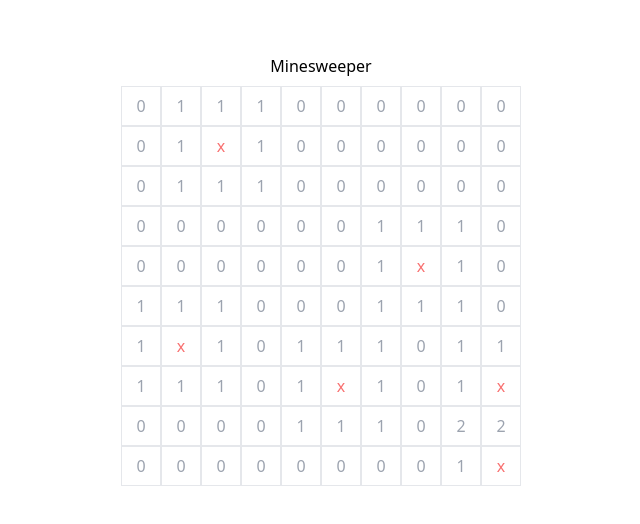
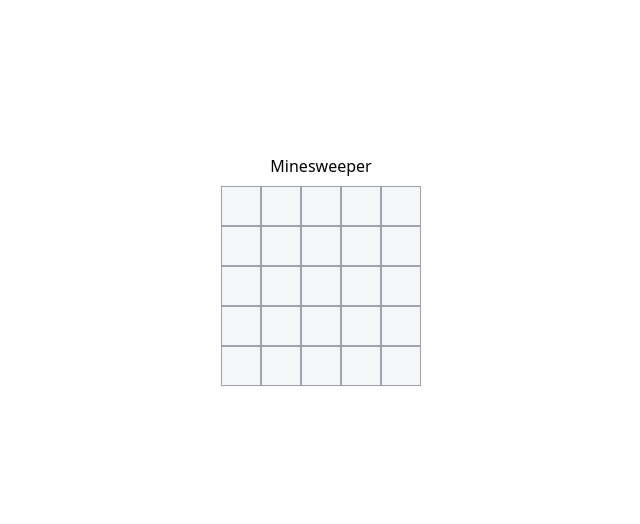
Before and after one commit to liuhq8796/liuhq8796.github.io, a Vue app: page /minesweeper in a window 1280 px wide. Shown: the part 130-654 px from the top of the page, without its empty margins (319-959 px from the left). Built offline with nearby package versions, Linux system fonts and the light colour scheme; the HTML template or start-up script is replaced by a standard one.

Commit message:
写个扫雷 (3/9)

```diff
--- /dev/null
+++ b/src/components/icons/IconBomb.vue
@@ -0,0 +1,15 @@
+<template>
+  <svg
+    xmlns="http://www.w3.org/2000/svg"
+    class="w-6 h-6"
+    aria-hidden="true"
+    role="img"
+    preserveAspectRatio="xMidYMid meet"
+    viewBox="0 0 24 24"
+  >
+    <path
+      fill="currentColor"
+      d="m18.293 4.293l-1.086 1.086l-1.086-1.086a.999.999 0 0 0-1.414 0l-1.249 1.249A8.427 8.427 0 0 0 10.499 5C5.813 5 2 8.813 2 13.5S5.813 22 10.499 22s8.5-3.813 8.5-8.5a8.42 8.42 0 0 0-.431-2.654L19.914 9.5a.999.999 0 0 0 0-1.414l-1.293-1.293l1.09-1.09C19.94 5.474 20.556 5 21 5h1V3h-1c-1.4 0-2.584 1.167-2.707 1.293zM10.499 10c-.935 0-1.813.364-2.475 1.025A3.48 3.48 0 0 0 7 13.5H5c0-1.468.571-2.849 1.609-3.888A5.464 5.464 0 0 1 10.499 8v2z"
+    />
+  </svg>
+</template>
--- /dev/null
+++ b/src/components/icons/IconFlag.vue
@@ -0,0 +1,16 @@
+<template>
+  <svg
+    xmlns="http://www.w3.org/2000/svg"
+    aria-hidden="true"
+    role="img"
+    width="1em"
+    height="1em"
+    preserveAspectRatio="xMidYMid meet"
+    viewBox="0 0 24 24"
+  >
+    <path
+      fill="currentColor"
+      d="M5.5 20.5a1 1 0 0 1-1-1v-15a1 1 0 0 1 1-1h6.38a1 1 0 0 1 .9.55l.72 1.45h5a1 1 0 0 1 1 1v8a1 1 0 0 1-1 1h-5.39a1 1 0 0 1-.89-.55l-.72-1.45h-5v6a1 1 0 0 1-1 1Zm1-15v6h6l1 2h4v-6h-5l-1-2h-5Z"
+    />
+  </svg>
+</template>
--- a/src/views/MinesweeperView.vue
+++ b/src/views/MinesweeperView.vue
@@ -1,5 +1,9 @@
 <script setup lang="ts">
-import { reactive } from "vue";
+import { reactive, watchEffect } from "vue";
+
+// Components
+import IconBomb from "../components/icons/IconBomb.vue";
+import IconFlag from "../components/icons/IconFlag.vue";
 
 interface BlockState {
   x: number;
@@ -10,8 +14,8 @@
   flagged?: boolean;
 }
 
-const WIDTH = 10;
-const HEIGHT = 10;
+const WIDTH = 5;
+const HEIGHT = 5;
 const data = reactive(
   Array.from({ length: HEIGHT }, (_, y) =>
     Array.from(
@@ -20,24 +24,46 @@
         x,
         y,
         adjacentMines: 0,
+        revealed: false,
       })
     )
   )
 );
 
-const onClick = (x: number, y: number) => {
-  console.log(x, y);
+let mineGenerated = false;
+let dev = false;
+
+const onClick = (item: BlockState) => {
+  if (!mineGenerated) {
+    generateMines(item);
+    updateNumbers();
+    mineGenerated = true;
+  }
+
+  item.revealed = true;
+  if (item.mine) {
+    alert("BOOM!");
+  } else {
+    expendZero(item);
+  }
 };
 
-const generateMines = () => {
+const onRightClick = (block: BlockState) => {
+  block.flagged = !block.flagged;
+};
+
+const generateMines = (initial: BlockState) => {
   for (const row of data) {
     for (const block of row) {
+      if (
+        Math.abs(initial.x - block.x) <= 1 &&
+        Math.abs(initial.y - block.y) <= 1
+      )
+        continue;
       block.mine = Math.random() < 0.1;
     }
   }
 };
-
-generateMines();
 
 const DIRECTIONS = [
   [-1, -1],
@@ -50,27 +76,71 @@
   [-1, 0],
 ] as const;
 
+const NUMBER_COLOR = [
+  "text-transparent",
+  "text-blue-500",
+  "text-green-500",
+  "text-red-500",
+  "text-orange-500",
+  "text-purple-500",
+  "text-pink-500",
+  "text-yellow-500",
+  "text-gray-500",
+];
+
 const updateNumbers = () => {
   for (const row of data) {
     for (const item of row) {
       if (item.mine) continue;
-      for (const [dx, dy] of DIRECTIONS) {
-        const x = item.x + dx;
-        const y = item.y + dy;
-        if (x < 0 || x >= WIDTH || y < 0 || y >= HEIGHT) continue;
-        if (data[y][x].mine) {
-          item.adjacentMines++;
-        }
-      }
+      getSibilings(item).forEach((sibiling) => {
+        if (sibiling.mine) item.adjacentMines++;
+      });
     }
   }
 };
 
-updateNumbers();
+const getBlockClass = (item: BlockState) => {
+  if (!item.revealed) return "bg-gray-400/10 hover:bg-gray-400";
+  return item.mine ? "text-red-400" : NUMBER_COLOR[item.adjacentMines];
+};
 
-const getBlockClass = (item: BlockState) => {
-  return item.mine ? "text-red-400" : "text-gray-400";
+const expendZero = (block: BlockState) => {
+  if (block.adjacentMines > 0) return;
+  getSibilings(block).forEach((sibiling) => {
+    if (sibiling.flagged || sibiling.revealed) return;
+    sibiling.revealed = true;
+    expendZero(sibiling);
+  });
 };
+
+const getSibilings = (block: BlockState) => {
+  const sibilings = [] as BlockState[];
+  for (const [dx, dy] of DIRECTIONS) {
+    const x = block.x + dx;
+    const y = block.y + dy;
+    if (x < 0 || x >= WIDTH || y < 0 || y >= HEIGHT) continue;
+    sibilings.push(data[y][x]);
+  }
+  return sibilings;
+};
+
+const flat = (arr: BlockState[][]) => {
+  return arr.reduce((acc, val) => acc.concat(val), []);
+};
+
+const checkGameState = () => {
+  const blocks = flat(data);
+
+  if (blocks.every((block) => block.revealed || block.flagged)) {
+    if (blocks.every((block) => block.flagged && block.mine)) {
+      alert("You cheat!");
+    } else {
+      alert("You win!");
+    }
+  }
+};
+
+watchEffect(checkGameState);
 </script>
 
 <template>
@@ -78,16 +148,22 @@
     <div>
       <h1 class="text-center">Minesweeper</h1>
       <div class="mt-2">
-        <div v-for="(row, y) in data" :key="y">
+        <div v-for="(row, y) in data" :key="y" class="flex">
           <button
-            class="w-10 h-10 border hover:bg-gray-400"
+            class="w-10 h-10 border border-gray-400 flex justify-center items-center"
             :class="getBlockClass(item)"
             v-for="(item, x) in row"
             :key="x"
-            @click="onClick(x, y)"
+            @click="onClick(item)"
+            @contextmenu.prevent="onRightClick(item)"
           >
-            <div v-if="item.mine">x</div>
-            <div v-else>{{ item.adjacentMines }}</div>
+            <template v-if="item.flagged"><IconFlag /></template>
+            <template v-else-if="item.revealed || dev">
+              <div v-if="item.mine">
+                <IconBomb />
+              </div>
+              <div v-else>{{ item.adjacentMines }}</div>
+            </template>
           </button>
         </div>
       </div>
```
